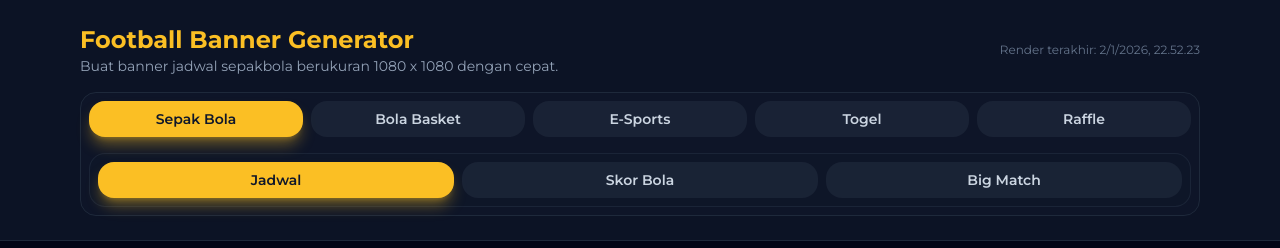
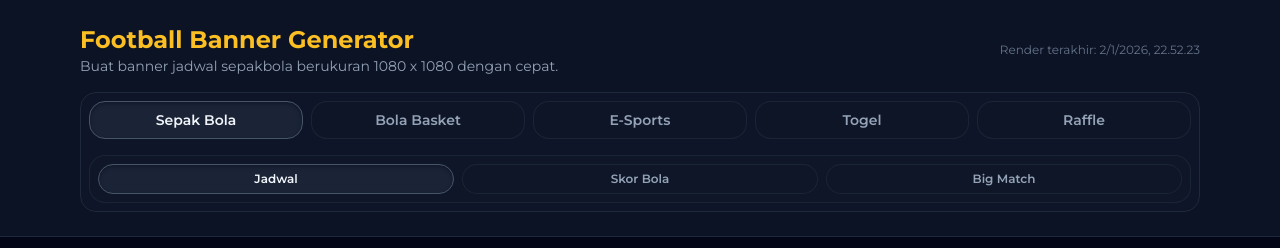
Before and after one commit to haloficate-techies/par_generante, a React (Vite) app: page / in a window 1280 px wide. Shown: the top 248 px of the page. Built offline with nearby package versions, Linux system fonts and the light colour scheme; no server answers.

Commit message:
Perbaikan header

```diff
--- a/src/components/layout/BannerHeader.jsx
+++ b/src/components/layout/BannerHeader.jsx
@@ -12,11 +12,16 @@ const BannerHeaderComponent = ({
 }) => {
   const resolvedOptions = Array.isArray(options) ? options : [];
   const subMenus = Array.isArray(activeModeConfig?.subMenus) ? activeModeConfig.subMenus : [];
-  const showSubMenus = subMenus.length > 0;
+  const showSubMenus = subMenus.length > 1;
 
   const activeButtonClasses =
-    "bg-brand-yellow text-slate-900 shadow-lg shadow-brand-yellow/40";
-  const inactiveClasses = "bg-slate-800/70 text-slate-300 hover:text-white";
+    "border-slate-600 bg-slate-800/80 text-slate-100 shadow-inner shadow-slate-950/40";
+  const inactiveClasses =
+    "border-slate-800/80 bg-slate-900/40 text-slate-400 hover:bg-slate-800/60 hover:text-slate-200";
+  const tabBaseClasses =
+    "flex-1 rounded-2xl border px-4 py-2 text-sm font-semibold transition focus:outline-none focus:ring-2 focus:ring-slate-600/40";
+  const subTabBaseClasses =
+    "flex-1 rounded-2xl border px-3 py-1.5 text-xs font-semibold transition focus:outline-none focus:ring-2 focus:ring-slate-600/40";
 
   return (
     <header className="border-b border-slate-800 bg-slate-900/80 backdrop-blur">
@@ -39,9 +44,7 @@ const BannerHeaderComponent = ({
                   key={mode.id}
                   type="button"
                   onClick={() => onModeChange(mode.id)}
-                    className={`flex-1 rounded-2xl px-4 py-2 text-sm font-semibold transition focus:outline-none focus:ring-2 focus:ring-brand-yellow/30 ${
-                    isActive ? activeButtonClasses : inactiveClasses
-                  }`}
+                  className={`${tabBaseClasses} ${isActive ? activeButtonClasses : inactiveClasses}`}
                 >
                   {mode.label}
                 </button>
@@ -57,7 +60,7 @@ const BannerHeaderComponent = ({
                     key={menuItem.id}
                     type="button"
                     onClick={() => onSubMenuChange?.(menuItem.id)}
-                    className={`flex-1 rounded-2xl px-4 py-2 text-sm font-semibold transition focus:outline-none focus:ring-2 focus:ring-brand-yellow/30 ${
+                    className={`${subTabBaseClasses} ${
                       isSelected ? activeButtonClasses : inactiveClasses
                     }`}
                   >
```
